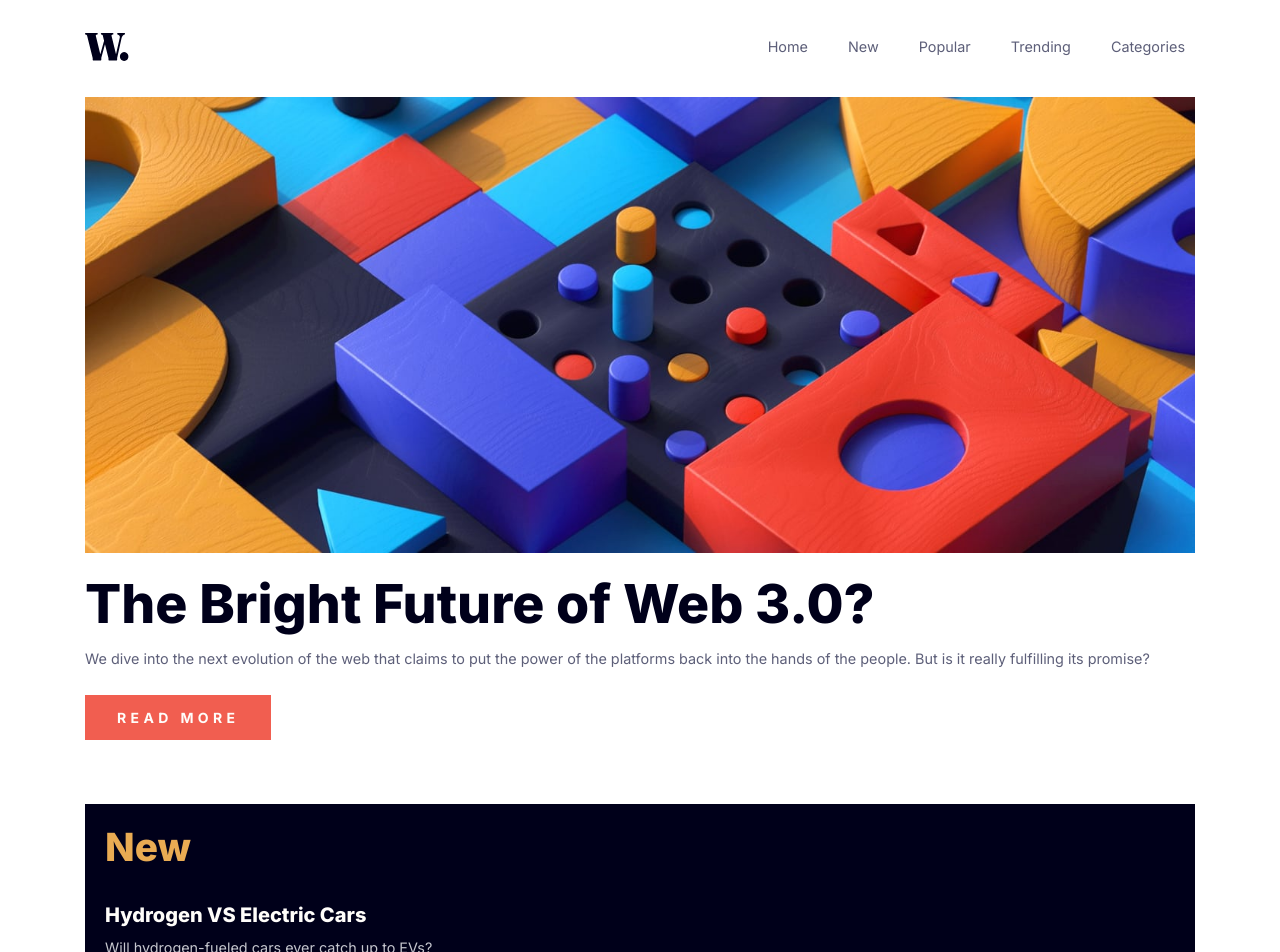
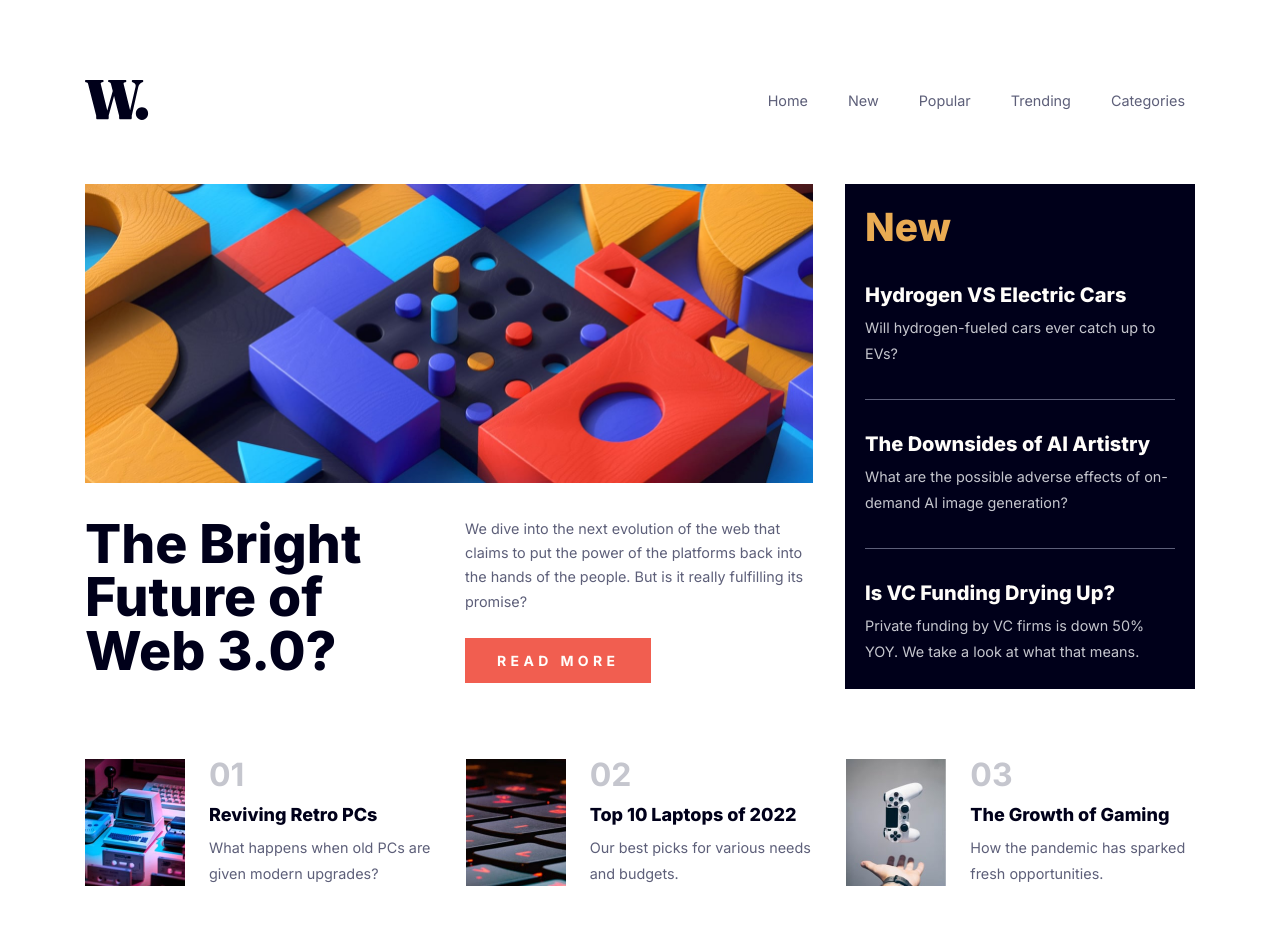
Before and after one commit to ClodoaldoDantas/news-homepage, a Nuxt app: page / in a window 1280 px wide. Shown: the top 952 px of the page. Built offline with nearby package versions, Linux system fonts and the light colour scheme.

Commit message:
feat: desktop layout

```diff
--- a/app.vue
+++ b/app.vue
@@ -1,4 +1,7 @@
 <template>
-  <AppHeader />
+  <ClientOnly>
+    <AppHeader />
+  </ClientOnly>
+
   <NuxtPage />
 </template>
--- /dev/null
+++ b/assets/styles/_media-query.scss
@@ -0,0 +1,15 @@
+@mixin query($breakpoint) {
+  @if $breakpoint == 'md' {
+    @media only screen and (min-width: 768px) {
+      @content;
+    }
+  } @else if $breakpoint == 'lg' {
+    @media only screen and (min-width: 992px) {
+      @content;
+    }
+  } @else if $breakpoint == 'xl' {
+    @media only screen and (min-width: 1200px) {
+      @content;
+    }
+  }
+}
--- a/components/AppHeader.vue
+++ b/components/AppHeader.vue
@@ -14,12 +14,23 @@ const isLargeScreen = useMediaQuery('(min-width: 768px)')
 </template>
 
 <style lang="scss" scoped>
+@use '~/assets/styles/media-query.scss' as media;
+
 .header {
   padding: 1.75rem 0 2rem;
+
+  @include media.query(xl) {
+    padding: 5rem 0 4rem;
+  }
 
   &__logo {
     width: 44px;
     height: 28px;
+
+    @include media.query(xl) {
+      width: 64px;
+      height: 40px;
+    }
   }
 
   & > .container {
--- a/pages/index.vue
+++ b/pages/index.vue
@@ -57,7 +57,7 @@
     </section>
 
     <section class="popular-posts">
-      <div class="popular-post">
+      <article class="popular-post">
         <figure class="popular-post__image">
           <img src="/images/image-retro-pcs.jpg" alt="Retro PC" />
         </figure>
@@ -66,9 +66,9 @@
           <a href="#">Reviving Retro PCs</a>
           <p>What happens when old PCs are given modern upgrades?</p>
         </div>
-      </div>
+      </article>
 
-      <div class="popular-post">
+      <article class="popular-post">
         <figure class="popular-post__image">
           <img src="/images/image-top-laptops.jpg" alt="Mechanical Keyboard" />
         </figure>
@@ -77,9 +77,9 @@
           <a href="#">Top 10 Laptops of 2022</a>
           <p>Our best picks for various needs and budgets.</p>
         </div>
-      </div>
+      </article>
 
-      <div class="popular-post">
+      <article class="popular-post">
         <figure class="popular-post__image">
           <img src="/images/image-gaming-growth.jpg" alt="Game Controller" />
         </figure>
@@ -88,27 +88,50 @@
           <a href="#">The Growth of Gaming</a>
           <p>How the pandemic has sparked fresh opportunities.</p>
         </div>
-      </div>
+      </article>
     </section>
   </main>
 </template>
 
 <style lang="scss" scoped>
+@use '~/assets/styles/media-query.scss' as media;
+
 .content {
   display: flex;
   flex-direction: column;
   gap: 4rem;
+
+  @include media.query(lg) {
+    flex-direction: row;
+    gap: 2rem;
+  }
 }
 
 .main-article {
+  @include media.query(xl) {
+    display: grid;
+    grid-template-columns: repeat(2, 1fr);
+    gap: 1.75rem 2rem;
+  }
+
   &__title {
     margin: 1.5rem 0 1rem;
     font-size: clamp(2.5rem, 2.1479rem + 1.5023vw, 3.5rem);
     line-height: 1;
+
+    @include media.query(xl) {
+      margin: 0;
+    }
   }
 
-  &__picture img {
-    margin: 0 auto;
+  &__picture {
+    @include media.query(xl) {
+      grid-column: 1 / 3;
+    }
+
+    img {
+      margin: 0 auto;
+    }
   }
 
   &__content {
@@ -142,6 +165,10 @@
 .new-posts {
   padding: 1.5rem 1.25rem;
   background-color: var(--very-dark-blue);
+
+  @include media.query(lg) {
+    flex: 0 0 350px;
+  }
 
   &__title {
     font-size: clamp(2rem, 1.8239rem + 0.7512vw, 2.5rem);
@@ -187,6 +214,11 @@
 
   display: grid;
   gap: 2rem;
+
+  @include media.query(xl) {
+    padding-top: 4.375rem;
+    grid-template-columns: repeat(3, 1fr);
+  }
 }
 
 .popular-post {
```
